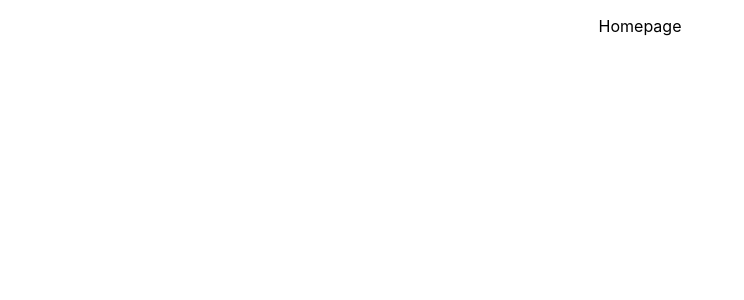
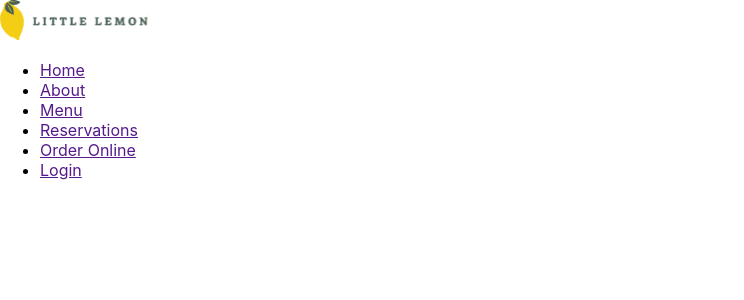
Before and after one commit to jjb125/coursera-front-end-capstone, a React (Create React App) app: page / in a window 1280 px wide. Shown: the top 300 px of the page, without its empty margins (0-744 px from the left). Built offline with nearby package versions, Linux system fonts and the light colour scheme.

Commit message:
Setup basic components

```diff
--- a/src/App.js
+++ b/src/App.js
@@ -1,10 +1,15 @@
+import Header from './components/Header'
+import Main from './components/Main'
+import Footer from './components/Footer'
 import './App.css';
 
 function App() {
   return (
-    <div className="App">
-      <p>Homepage</p>
-    </div>
+    <>
+      <Header/>
+      <Main/>
+      <Footer/>
+    </>
   );
 }
 
--- /dev/null
+++ b/src/components/Footer.js
@@ -0,0 +1,8 @@
+function Footer() {
+    return (
+      <footer>
+      </footer>
+    );
+  };
+
+  export default Footer;
--- /dev/null
+++ b/src/components/Header.js
@@ -0,0 +1,13 @@
+import logo from '../assets/logo.svg';
+import Nav from './Nav';
+
+function Header() {
+  return (
+    <header>
+      <img src={logo} alt="Little Lemon logo" />
+      <Nav />
+    </header>
+  );
+};
+
+export default Header;
--- /dev/null
+++ b/src/components/Main.js
@@ -0,0 +1,8 @@
+function Main() {
+    return (
+      <main>
+      </main>
+    );
+  };
+
+  export default Main;
--- /dev/null
+++ b/src/components/Nav.js
@@ -0,0 +1,26 @@
+const links = [
+    {href: '', name: 'Home'},
+    {href: '', name: 'About'},
+    {href: '', name: 'Menu'},
+    {href: '', name: 'Reservations'},
+    {href: '', name: 'Order Online'},
+    {href: '', name: 'Login'},
+  ];
+
+  function Nav() {
+    return (
+      <nav>
+        <ul>
+          {links.map((item) =>
+            <li>
+              <a href={item.href}>
+                {item.name}
+              </a>
+            </li>
+          )}
+        </ul>
+      </nav>
+    );
+  };
+
+  export default Nav;
```
Also changed, not shown: src/assets/logo.svg (added).
